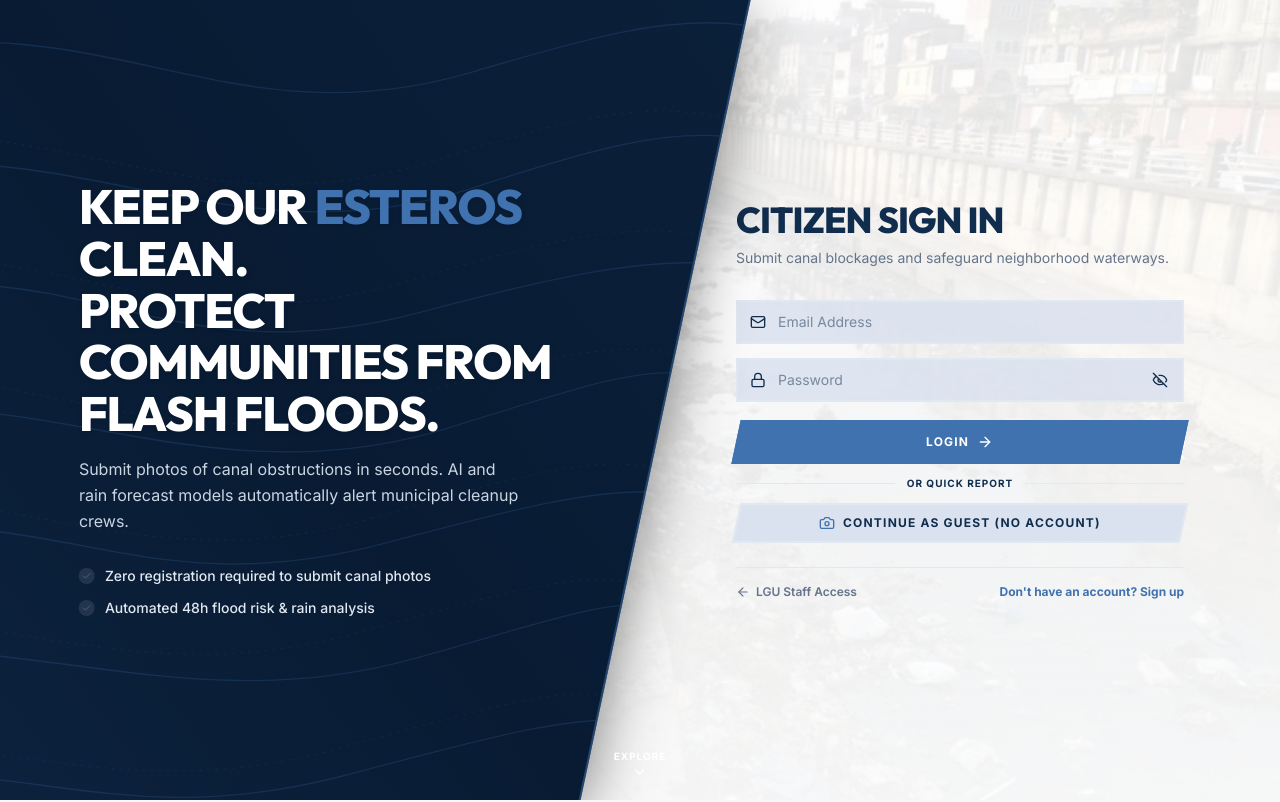
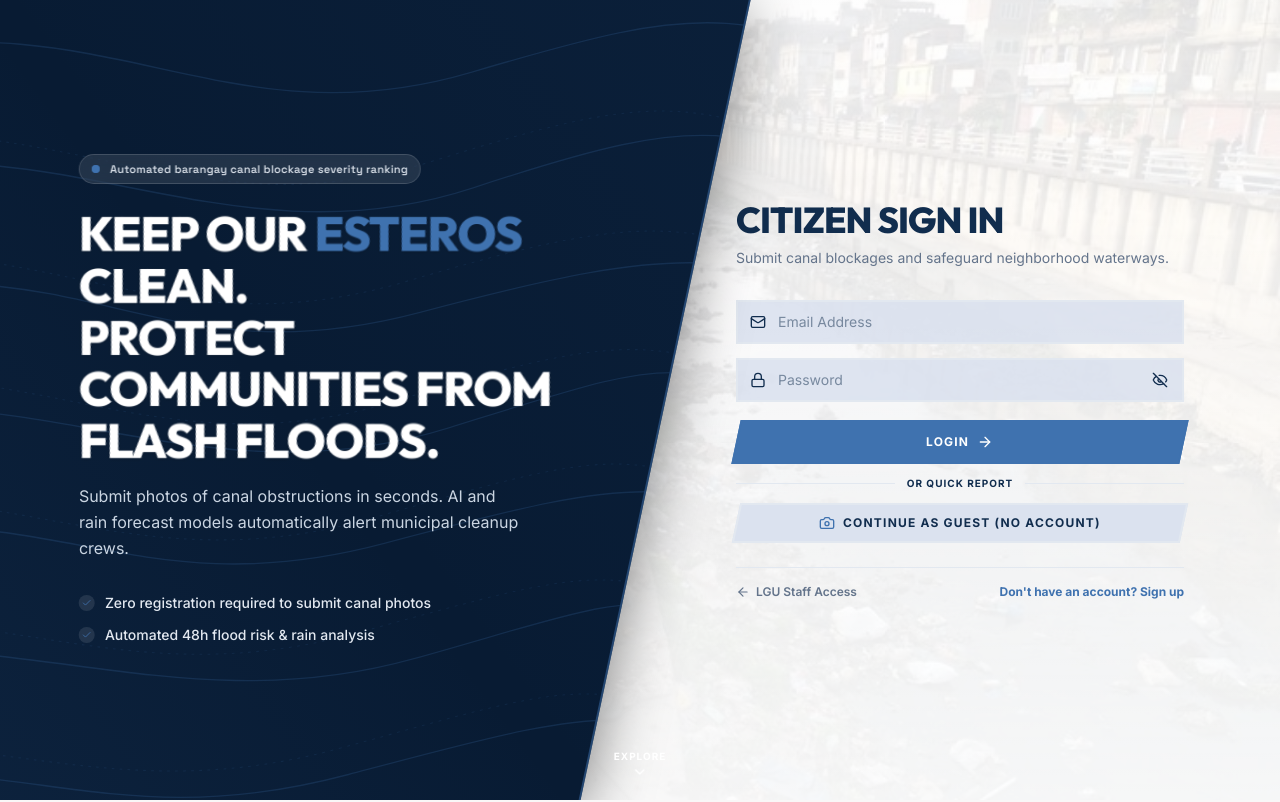
Before and after one commit to Goldenavs/esteRoute, a React (Vite) app in the folder frontend/: page /login in a window 1280 px wide. Shown: the top 802 px of the page. Built offline with nearby package versions, Linux system fonts and the light colour scheme; no server answers.

Commit message:
feat(hero): add citizen password strength meter, dynamic sliding ticker, and clean LGU footer

```diff
--- a/frontend/src/components/auth/sections/HeroSection.tsx
+++ b/frontend/src/components/auth/sections/HeroSection.tsx
@@ -1,4 +1,4 @@
-import { useState } from 'react';
+import { useState, useEffect } from 'react';
 import { useNavigate } from 'react-router-dom';
 import { motion, AnimatePresence } from 'framer-motion';
 import {
@@ -12,7 +12,6 @@ import {
   Loader2,
   CheckCircle2,
   ChevronDown,
-  MapPin,
   Camera,
   Check
 } from 'lucide-react';
@@ -119,6 +118,29 @@ export default function HeroSection({ activePortal, setActivePortal, scrollTo }:
   const [isCitizenLoading, setIsCitizenLoading] = useState(false);
   const [showCitizenPassword, setShowCitizenPassword] = useState(false);
   const [showEmailConfirmation, setShowEmailConfirmation] = useState(false);
+  // Rotating live ticker messages (cycles every 3 seconds)
+  const [tickerIndex, setTickerIndex] = useState(0);
+
+  const citizenTicker = [
+    'Gemini 1.5 multimodal vision triage in under 5 seconds',
+    'Open-Meteo 48-hour local precipitation risk modeling',
+    'Automated barangay canal blockage severity ranking',
+    'Direct coordination with municipal sanitation response units'
+  ];
+
+  const adminTicker = [
+    'A* algorithmic cleanup fleet pathfinding & optimization',
+    'Real-time drone telemetry & incident photo queue ingestion',
+    'Priority score synthesis: rainfall probability + occlusion severity',
+    'Dynamic status transitions from pending triage to resolved'
+  ];
+
+  useEffect(() => {
+    const timer = setInterval(() => {
+      setTickerIndex((prev) => (prev + 1) % 4);
+    }, 3000);
+    return () => clearInterval(timer);
+  }, []);
 
   // Admin Login Handler
   const handleAdminLogin = async (e: React.FormEvent) => {
@@ -327,15 +349,7 @@ export default function HeroSection({ activePortal, setActivePortal, scrollTo }:
             </form>
 
             {/* Consistent, Clean Footer */}
-            <div className="mt-8 pt-4 border-t border-border-subtle flex items-center justify-between text-xs text-text-secondary">
-              <button
-                type="button"
-                onClick={() => navigate('/citizen/public-map')}
-                className="text-text-secondary hover:text-text-primary flex items-center gap-1.5 font-medium cursor-pointer"
-              >
-                <MapPin className="w-3.5 h-3.5 text-brand-primary" />
-                <span>Public Estero Map</span>
-              </button>
+            <div className="mt-8 pt-4 border-t border-border-subtle flex items-center justify-end text-xs text-text-secondary">
               <button
                 type="button"
                 onClick={() => setActivePortal('citizen')}
@@ -442,6 +456,57 @@ export default function HeroSection({ activePortal, setActivePortal, scrollTo }:
                     </button>
                   </div>
 
+                  {/* Password Strength Meter */}
+                  <AnimatePresence>
+                    {citizenMode === 'signup' && citizenPassword.length > 0 && (
+                      <motion.div
+                        initial={{ opacity: 0, height: 0 }}
+                        animate={{ opacity: 1, height: 'auto' }}
+                        exit={{ opacity: 0, height: 0 }}
+                        className="space-y-1.5 overflow-hidden"
+                      >
+                        <div className="flex gap-1 h-1.5 w-full">
+                          {[1, 2, 3, 4].map((level) => {
+                            let score = 0;
+                            if (citizenPassword.length > 5) score += 1;
+                            if (citizenPassword.length > 7) score += 1;
+                            if (/[A-Z]/.test(citizenPassword) || /[0-9]/.test(citizenPassword)) score += 1;
+                            if (/[^A-Za-z0-9]/.test(citizenPassword)) score += 1;
+                            const strength = Math.min(score, 4);
+
+                            let bgClass = "bg-border-subtle";
+                            if (strength >= level) {
+                              if (strength <= 1) bgClass = "bg-red-500 shadow-[0_0_8px_rgba(239,68,68,0.4)]";
+                              else if (strength === 2) bgClass = "bg-yellow-500 shadow-[0_0_8px_rgba(234,179,8,0.4)]";
+                              else if (strength === 3) bgClass = "bg-brand-primary shadow-[0_0_8px_rgba(59,130,246,0.4)]";
+                              else bgClass = "bg-green-500 shadow-[0_0_8px_rgba(34,197,94,0.4)]";
+                            }
+                            return (
+                              <div key={level} className={`flex-1 rounded-sm transition-all duration-300 ${bgClass}`} />
+                            );
+                          })}
+                        </div>
+                        <div className="flex justify-between items-center text-xs">
+                          <span className="text-text-muted">Min 6 chars</span>
+                          <span className="font-heading font-bold uppercase tracking-wider">
+                            {(() => {
+                              let score = 0;
+                              if (citizenPassword.length > 5) score += 1;
+                              if (citizenPassword.length > 7) score += 1;
+                              if (/[A-Z]/.test(citizenPassword) || /[0-9]/.test(citizenPassword)) score += 1;
+                              if (/[^A-Za-z0-9]/.test(citizenPassword)) score += 1;
+                              const strength = Math.min(score, 4);
+                              if (strength <= 1) return <span className="text-red-500">Weak</span>;
+                              if (strength === 2) return <span className="text-yellow-500">Fair</span>;
+                              if (strength === 3) return <span className="text-brand-primary">Good</span>;
+                              return <span className="text-green-500">Strong</span>;
+                            })()}
+                          </span>
+                        </div>
+                      </motion.div>
+                    )}
+                  </AnimatePresence>
+
                   <button
                     type="submit"
                     disabled={isCitizenLoading}
@@ -526,6 +591,34 @@ export default function HeroSection({ activePortal, setActivePortal, scrollTo }:
             }}
           >
             <div className="max-w-lg">
+              {/* Dynamic Live Telemetry Ticker (Changes every 3 seconds) */}
+              <div className="mb-6 flex items-center">
+                <div className={`inline-flex items-center gap-2.5 px-3 py-1.5 rounded-full border text-xs font-semibold backdrop-blur-md transition-all duration-300 ${
+                  isLight
+                    ? 'bg-white/10 border-white/15 text-slate-200'
+                    : 'bg-brand-primary/10 border-brand-primary/20 text-[#112D4E]'
+                }`}>
+                  <span className="relative flex h-2 w-2">
+                    <span className="animate-ping absolute inline-flex h-full w-full rounded-full bg-brand-primary opacity-75"></span>
+                    <span className="relative inline-flex rounded-full h-2 w-2 bg-brand-primary"></span>
+                  </span>
+                  <div className="overflow-hidden h-4 flex items-center">
+                    <AnimatePresence mode="wait">
+                      <motion.span
+                        key={`${activePortal}-${tickerIndex}`}
+                        initial={{ opacity: 0, y: 10 }}
+                        animate={{ opacity: 1, y: 0 }}
+                        exit={{ opacity: 0, y: -10 }}
+                        transition={{ duration: 0.3 }}
+                        className="inline-block truncate max-w-sm sm:max-w-md font-data text-[11px] tracking-wide"
+                      >
+                        {activePortal === 'citizen' ? citizenTicker[tickerIndex] : adminTicker[tickerIndex]}
+                      </motion.span>
+                    </AnimatePresence>
+                  </div>
+                </div>
+              </div>
+
               <AnimatePresence mode="wait">
                 <motion.div
                   key={activePortal}
```
